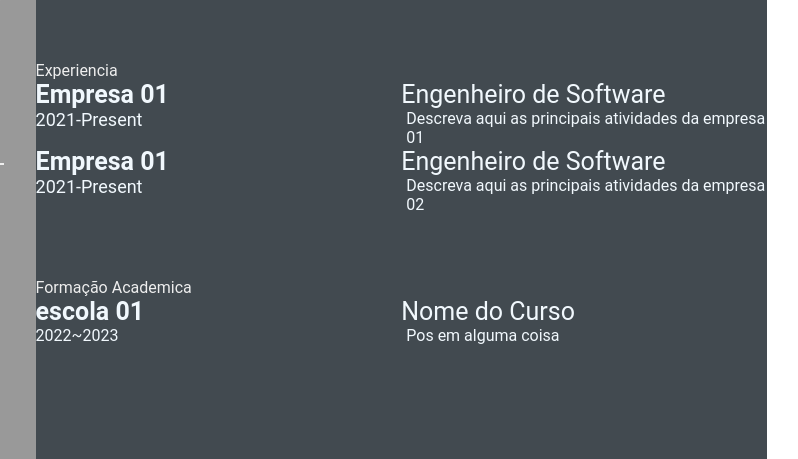
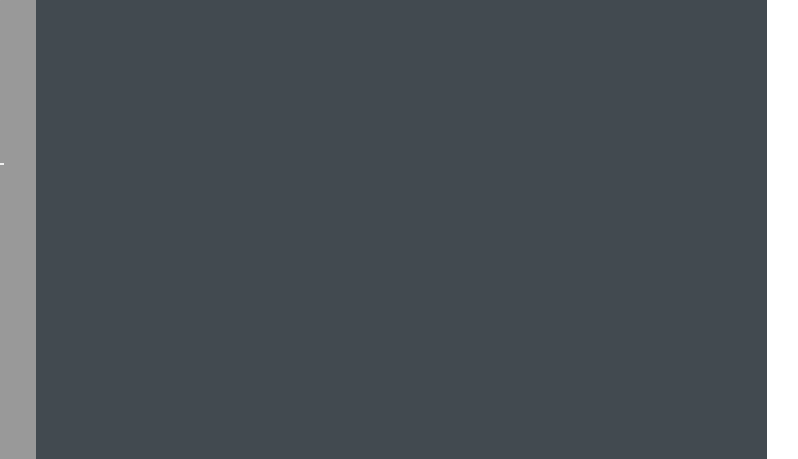
Before and after one commit to Valadz/Valadz.github.io, a plain HTML site: page index.html in a window 1280 px wide. Shown: the part 170-629 px from the top of the page, 385-1183 px from the left. Drawn offline with Linux system fonts and the light colour scheme; grey boxes are pictures that could not be loaded.

Commit message:
Revert "feature:add education (#4)"
This reverts commit 6966641b9b8af098d7c7cb85207a5cdac4d77866.

```diff
--- a/Style.css
+++ b/Style.css
@@ -101,38 +101,3 @@
     font-size: 18px;
     color: #eeeeee;
 }
-
-.experience-contents,
-.education-contents,
-.awards-contents {
-    display: grid;
-    grid-template-columns: repeat(2, 1fr);
-    padding-bottom: 2rem;
-    color: #F1F8FD;
-}
-
-.exp-company-name,
-.education-school-name,
-.awards-company-name {
-    font-size: 25px;
-    font-weight: bold;
-}
-
-.exp-time-period,
-.educationp-time-period,
-.awards-time-period {
-    font-size: 18px;
-}
-
-.exp-position,
-.education-subject,
-.awards-name {
-    font-size: 25px;
-}
-
-.exp-desc,
-.education-desc,
-.awards-desc {
-    font-size: 16px;
-    padding-left: 5px;
-}
--- a/index.html
+++ b/index.html
@@ -1,6 +1,5 @@
 <!DOCTYPE html>
 <html lang="en">
-
 <head>
     <meta charset="UTF-8">
     <meta http-equiv="X-UA-Compatible" content="IE=edge">
@@ -12,7 +11,6 @@
     <link rel="stylesheet" href="style.css">
 
 </head>
-
 <body>
     <main class="resume-contents">
         <section class="left-section">
@@ -38,12 +36,8 @@
                 <div class="skills">
                     <p class="left-title">Skills</p>
                     <ul>
-                        <li>
-                            <p>HTML, CSS, OFFICE, Git & GitHub</p>
-                        </li>
-                        <li>
-                            <p>Windows</p>
-                        </li>
+                        <li><p>HTML, CSS, OFFICE, Git & GitHub</p></li>
+                        <li><p>Windows</p></li>
                     </ul>
                 </div>
             </section>
@@ -59,48 +53,8 @@
                         </p>
                     </section>
                 </div>
-            <section class="experience gap">
-                <div class="right-title">Experiencia</div>
-                <div class="experience-contents">
-                    <div class="exp-left">
-                        <p class="exp-company-name">Empresa 01</p>
-                        <p class="exp-time-period">2021-Present</p>
-                    </div>
-                    <div class="exp-right">
-                        <p class="exp-position">Engenheiro de Software</p>
-                        <p class="exp-desc">
-                            Descreva aqui as principais atividades da empresa 01
-                        </p>
-                    </div>
-                    <div class="exp-left">
-                        <p class="exp-company-name">Empresa 01</p>
-                        <p class="exp-time-period">2021-Present</p>
-                    </div>
-                    <div class="exp-right">
-                        <p class="exp-position">Engenheiro de Software</p>
-                        <p class="exp-desc">
-                            Descreva aqui as principais atividades da empresa 02
-                        </p>
-                    </div>
-                </div>
             </section>
-            <section class="education gap">
-                <div class="right-title">Formação Academica</div>
-                <div class="education-contents">
-                    <div class="education-left">
-                        <p class="education-school-name"> escola 01</p>
-                        <p class="education-time-period">2022~2023</p>
-                    </div>
-                    <div class="education-right">
-                        <p class="education-subject">Nome do Curso</p>
-                        <p class="education-desc">
-                        Pos em alguma coisa
-                        </p>
-                    </div>
-                </div>
-            </section>
-        </section>
+
     </main>
 </body>
-
 </html>
```
Lines whose indentation alone changed are shown as unchanged.
